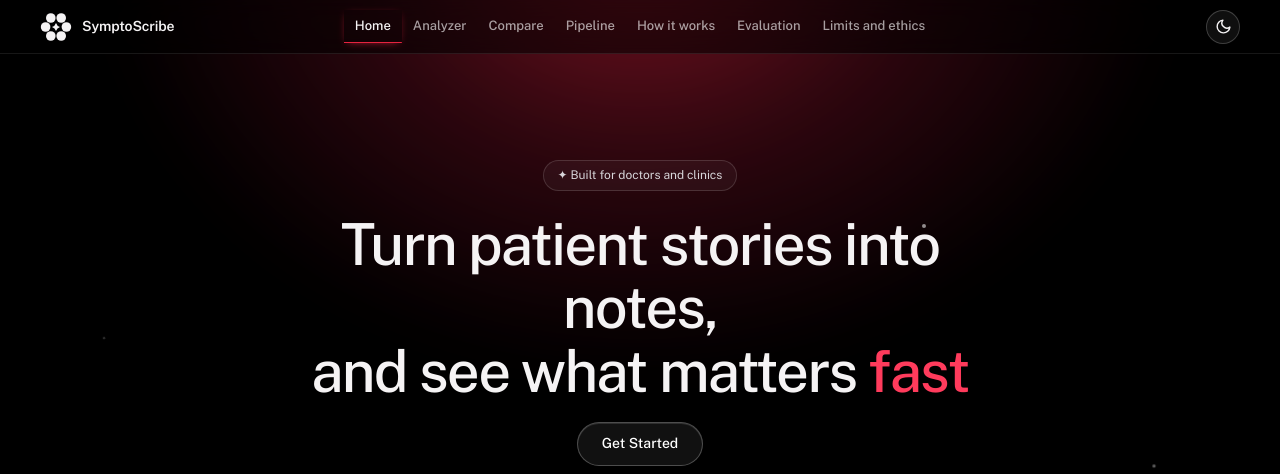
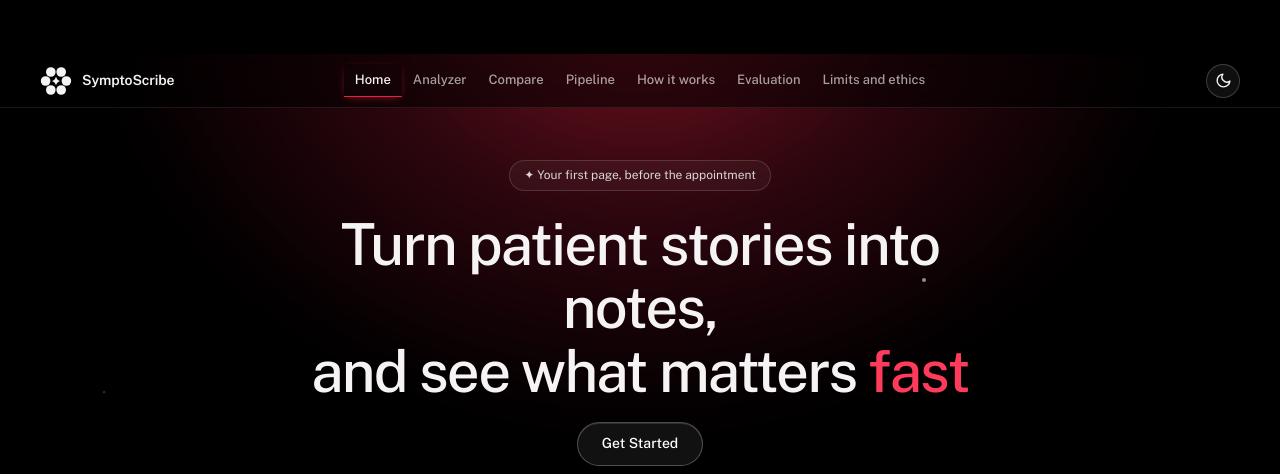
Before and after one commit to gargideore26-cpu/symptoscribe, a Flask app: page / in a window 1280 px wide, after a click on "Skip to content". Shown: the top 474 px of the page. Run offline with Flask 3, Linux system fonts and the light colour scheme.

Commit message:
SymptoScribe: first version

```diff
--- a/templates/index.html
+++ b/templates/index.html
@@ -51,7 +51,7 @@
     <!-- ====================================================== HOME -->
     <section id="view-home" class="view">
       <div class="hero">
-        <span class="badge">✦ Built for doctors and clinics</span>
+        <span class="badge">✦ Your first page, before the appointment</span>
         <h1 class="hero-title">Turn patient stories into notes, <br>and see what matters <em>fast</em></h1>
         <div class="hero-actions">
           <a class="hbtn solid" href="#analyzer" id="try-demo">Get Started</a>
```
